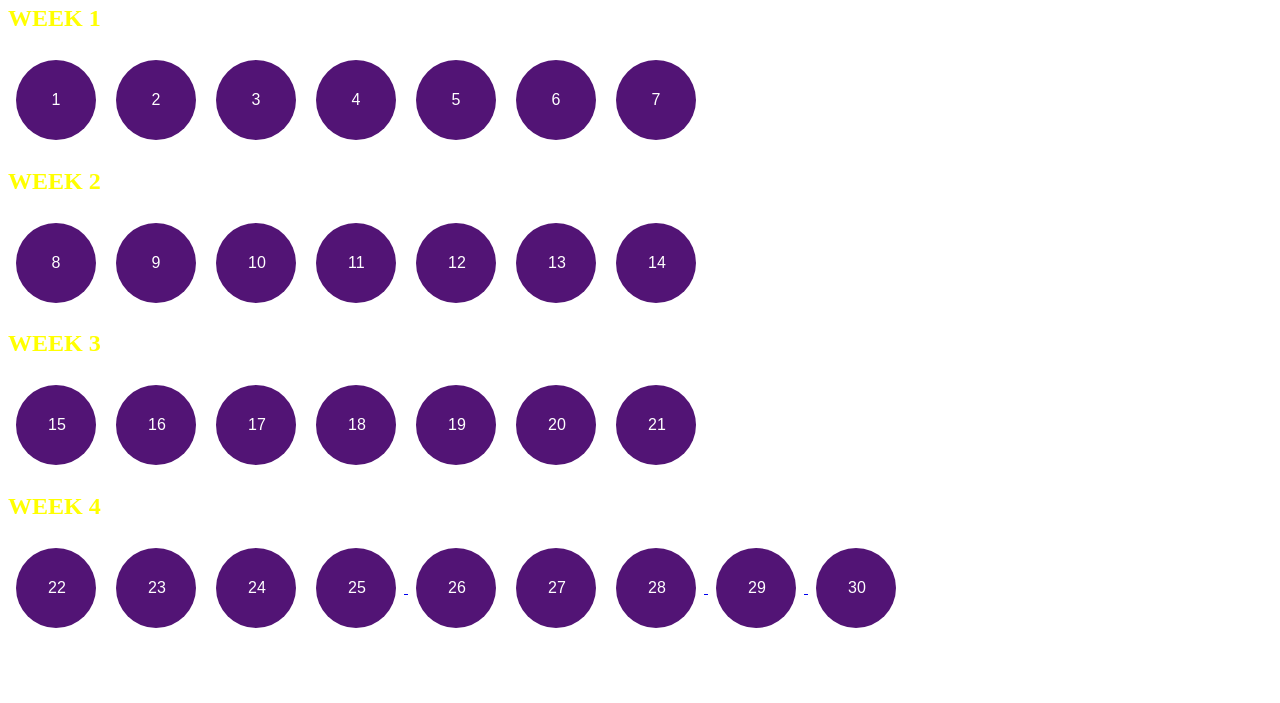
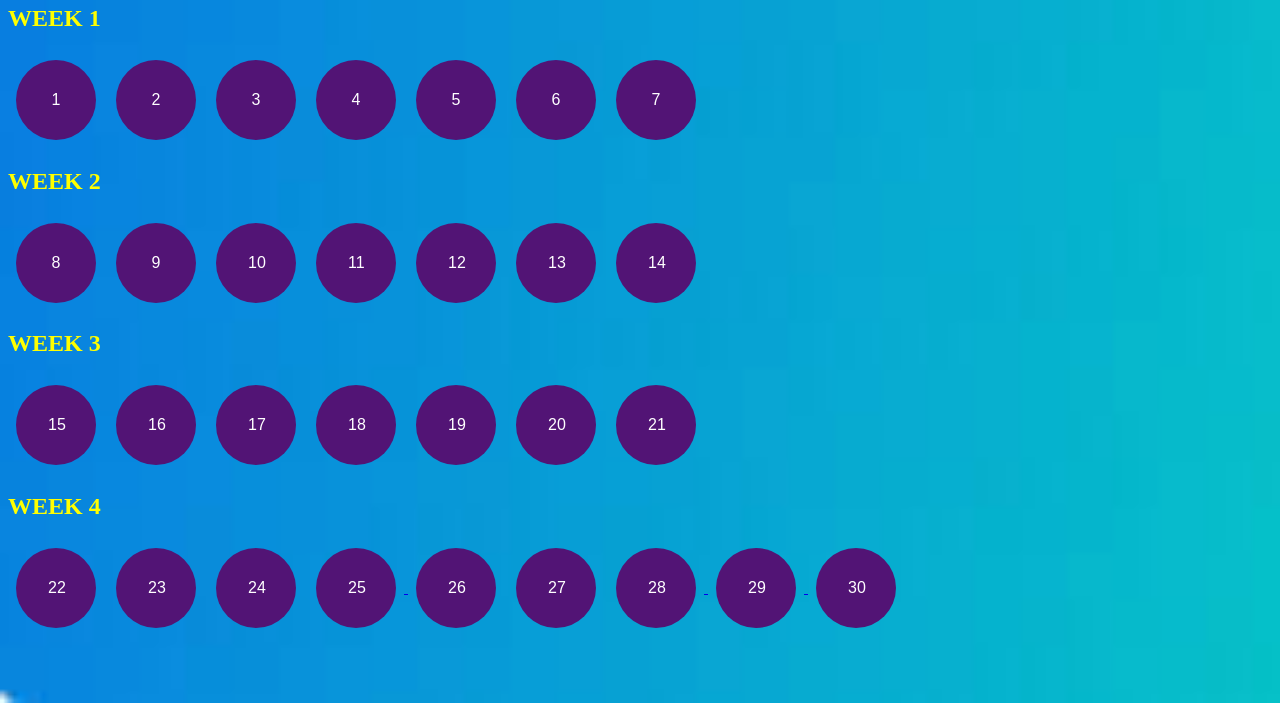
Before and after one commit to user1909/2016702.github.io, a plain HTML site: page index.html in a window 1280 px wide. Shown: the part 97-800 px from the top of the page. Drawn offline with Linux system fonts and the light colour scheme.

Commit message:
update path

```diff
--- a/index.html
+++ b/index.html
@@ -4,7 +4,7 @@
     </head>
     <style>
         body{
-            background-image: url(images/65.jpg);
+            background-image: url(65.jpg);
             background-repeat: no-repeat;
             background-size:cover;
         }
```
